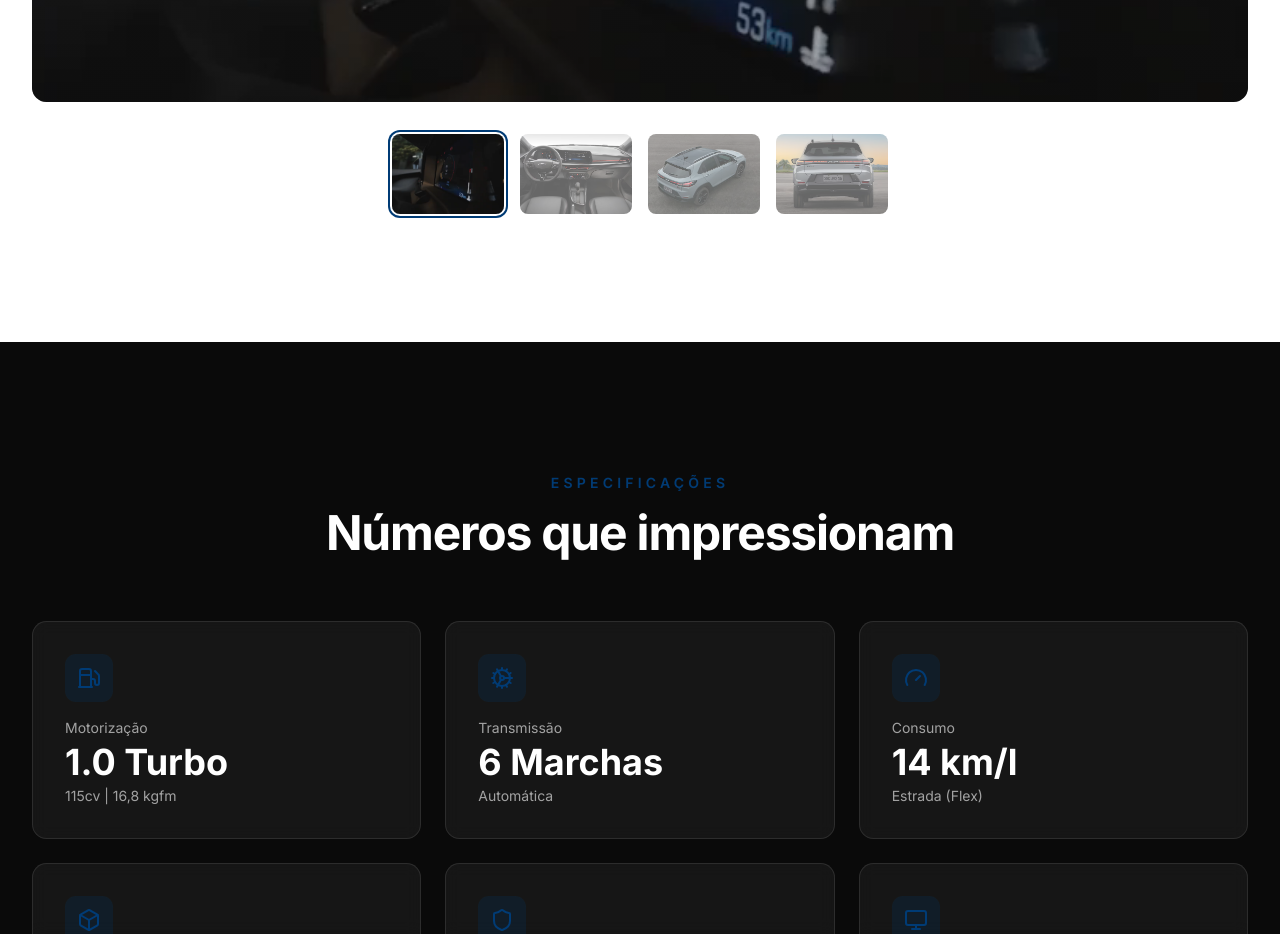
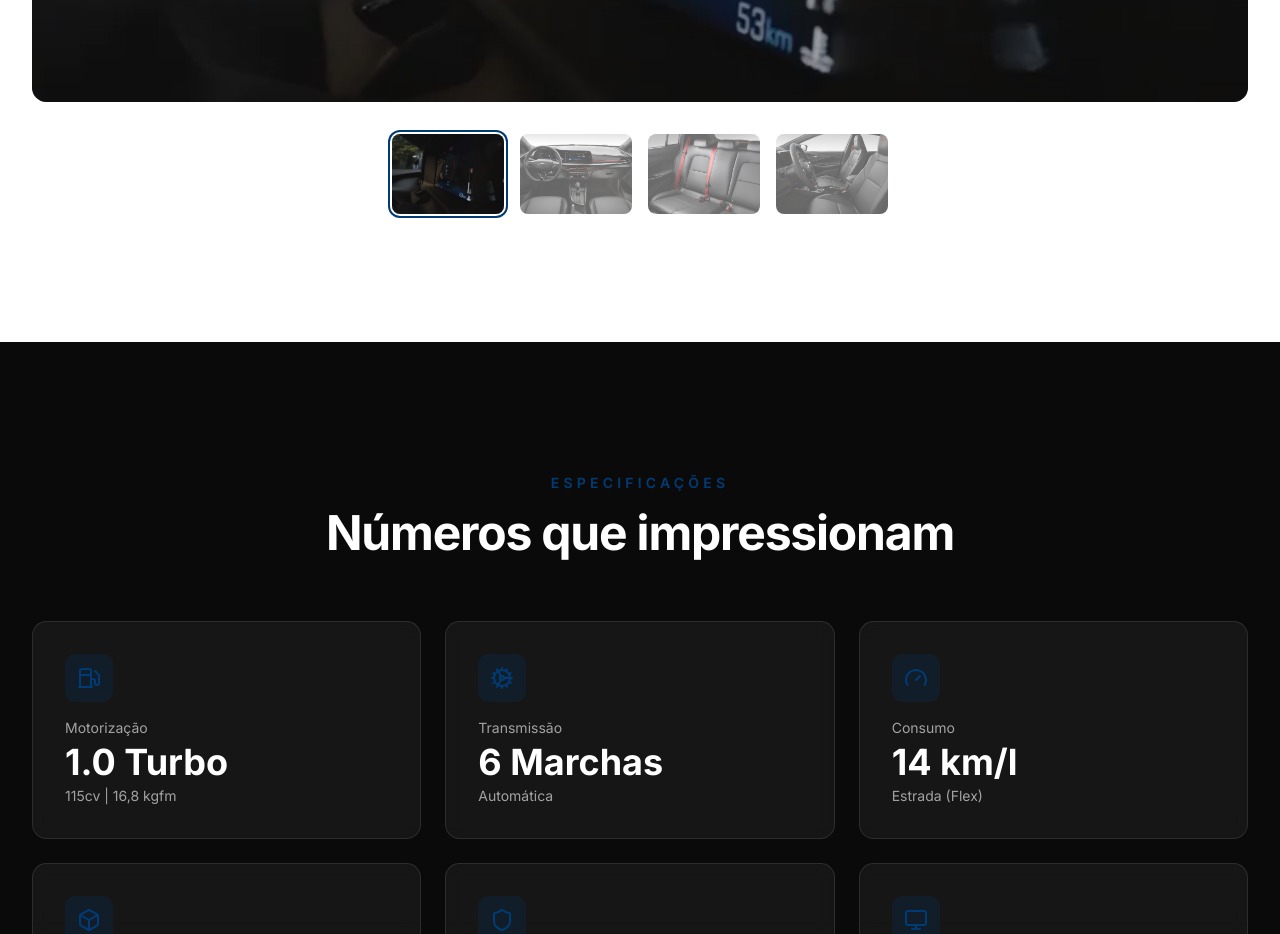
Before and after one commit to Bryanbzgg/Sonic, a Next.js app: page / in a window 1280 px wide. Shown: the part 5680-6614 px from the top of the page. Built offline with nearby package versions, Linux system fonts and the light colour scheme.

Commit message:
feat: update interior section images and labels
Replaced 'Visão Aerea' and 'Traseira' with 'Bancos Traseiro' and 'Bancos Dianteiros'

```diff
--- a/components/interior-section.tsx
+++ b/components/interior-section.tsx
@@ -7,8 +7,8 @@ import Image from 'next/image'
 const interiorImages = [
   { src: '/images/sonic-dashboard.png', label: 'Hodômetro Digital' },
   { src: '/images/sonic-seats.png', label: 'Painel' },
-  { src: '/images/sonic-multimedia.png', label: 'Visão Aerea' },
-  { src: '/images/sonic-interior.png', label: 'Traseira' },
+  { src: '/images/sonic-cinematic.png', label: 'Bancos Traseiro' },
+  { src: '/images/sonic-side.png', label: 'Bancos Dianteiros' },
 ]
 
 export default function InteriorSection() {
```
